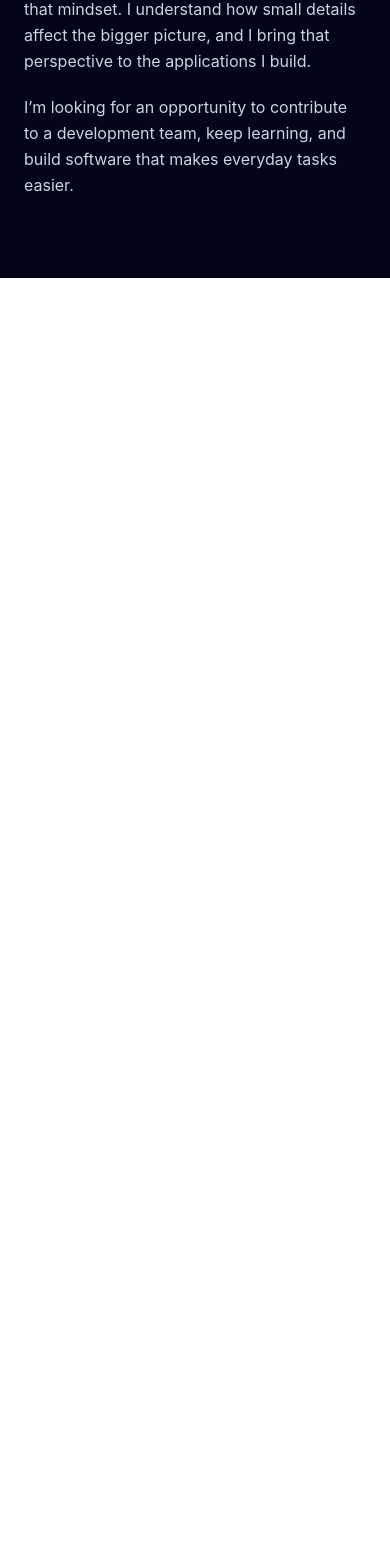
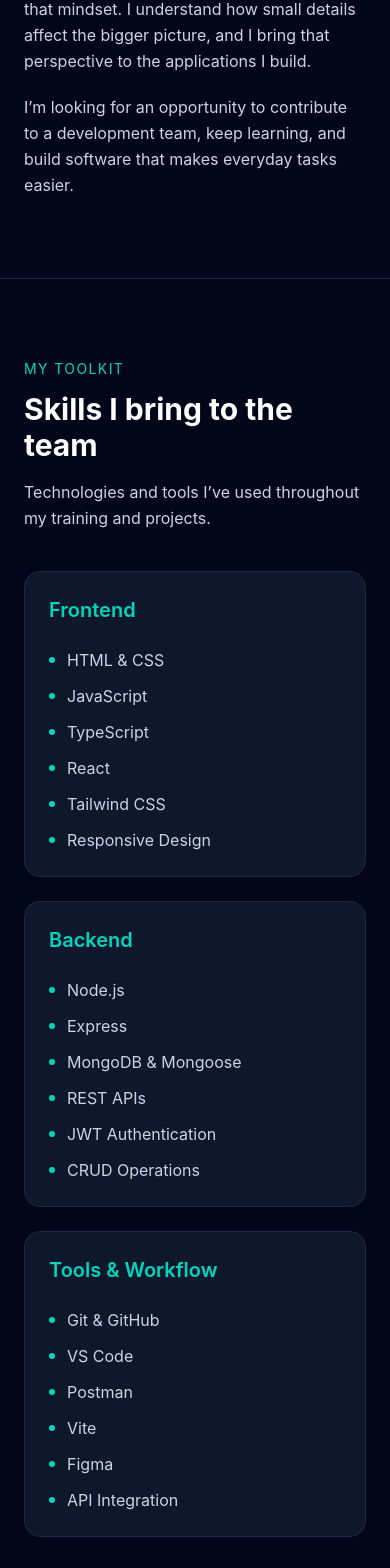
Before and after one commit to Fiyahblaze/Justin-Woods-Developer-Portfolio, a React (Vite) app in the folder frontend/: page / in a window 390 px wide. Shown: the part 3359-4927 px from the top of the page. Before the commit the page ends 3637 px from the top, so only its background shows below. Built offline with nearby package versions, Linux system fonts and the light colour scheme.

Commit message:
feat: add responsive skills section

```diff
--- a/frontend/src/App.tsx
+++ b/frontend/src/App.tsx
@@ -2,6 +2,8 @@ import Navbar from './components/layout/Navbar'
 import Hero from './components/sections/Hero'
 import Projects from './components/sections/Projects'
 import About from './components/sections/About'
+import Skills from './components/sections/Skills'
+
 
 function App() {
   return (
@@ -12,6 +14,7 @@ function App() {
         <Hero />
         <Projects />
         <About />
+        <Skills />
       </main>
     </div>
   )
--- a/frontend/src/components/sections/Skills.tsx
+++ b/frontend/src/components/sections/Skills.tsx
@@ -0,0 +1,87 @@
+const skillGroups = [
+  {
+    title: 'Frontend',
+    skills: [
+      'HTML & CSS',
+      'JavaScript',
+      'TypeScript',
+      'React',
+      'Tailwind CSS',
+      'Responsive Design',
+    ],
+  },
+  {
+    title: 'Backend',
+    skills: [
+      'Node.js',
+      'Express',
+      'MongoDB & Mongoose',
+      'REST APIs',
+      'JWT Authentication',
+      'CRUD Operations',
+    ],
+  },
+  {
+    title: 'Tools & Workflow',
+    skills: [
+      'Git & GitHub',
+      'VS Code',
+      'Postman',
+      'Vite',
+      'Figma',
+      'API Integration',
+    ],
+  },
+]
+
+function Skills() {
+  return (
+    <section
+      id="skills"
+      aria-labelledby="skills-heading"
+      className="mx-auto max-w-6xl border-t border-slate-800 px-6 py-20"
+    >
+      <p className="text-sm uppercase tracking-widest text-teal-400">
+        My toolkit
+      </p>
+
+      <h2
+        id="skills-heading"
+        className="mt-3 text-3xl font-bold sm:text-4xl"
+      >
+        Skills I bring to the team
+      </h2>
+
+      <p className="mt-4 max-w-2xl leading-relaxed text-slate-300">
+        Technologies and tools I’ve used throughout my training and projects.
+      </p>
+
+      <div className="mt-10 grid gap-6 md:grid-cols-3">
+        {skillGroups.map((group) => (
+          <article
+            key={group.title}
+            className="rounded-2xl border border-slate-800 bg-slate-900 p-6"
+          >
+            <h3 className="text-xl font-semibold text-teal-400">
+              {group.title}
+            </h3>
+
+            <ul className="mt-6 space-y-3 text-slate-300">
+              {group.skills.map((skill) => (
+                <li key={skill} className="flex items-center gap-3">
+                  <span
+                    aria-hidden="true"
+                    className="h-1.5 w-1.5 shrink-0 rounded-full bg-teal-400"
+                  />
+                  {skill}
+                </li>
+              ))}
+            </ul>
+          </article>
+        ))}
+      </div>
+    </section>
+  )
+}
+
+export default Skills
```
